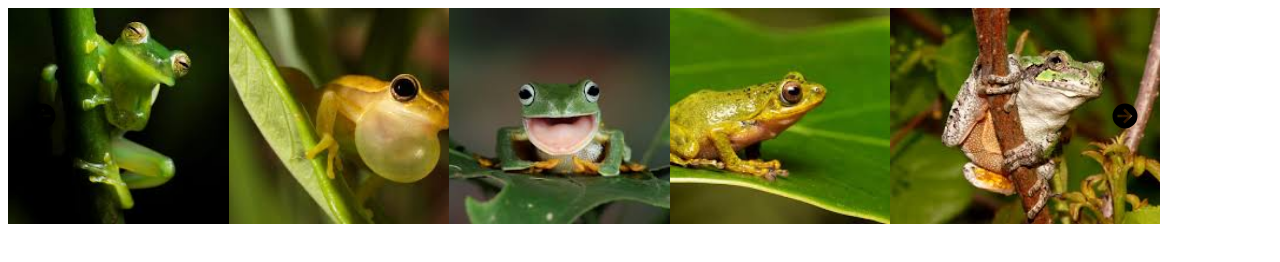
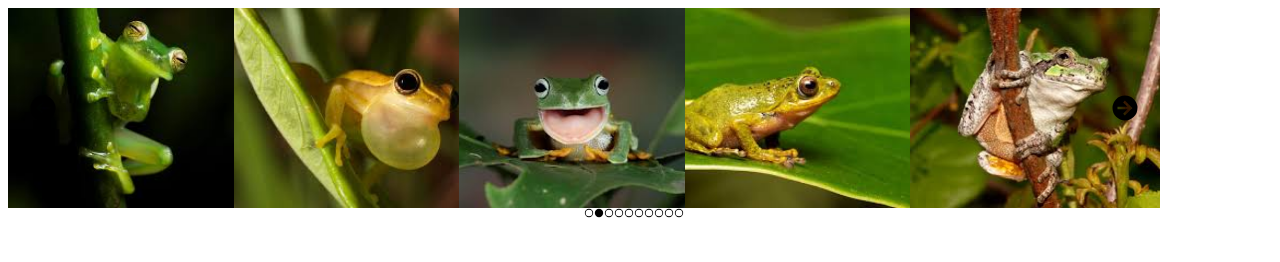
Before and after one commit to Jennyznz/image-carousel, a plain HTML site: page index.html in a window 1280 px wide. Both pictures are taken after a click on the picture 43 px from the left and 116 px from the top of the page. Drawn offline with Linux system fonts and the light colour scheme.

Commit message:
Add scroll markers

```diff
--- a/index.html
+++ b/index.html
@@ -9,25 +9,37 @@
 <body>
     <div id="img-carousel">
         <div class="slide arrow-slide">
-            <img class="image" src="" alt="">
+            <img class="image" src="" alt="image">
             <div class="prev">
-                <img class="arrow" id="left" src="./assets/arrow-left-circle.svg" alt="">
+                <img class="arrow" id="left" src="./assets/arrow-left-circle.svg" alt="left arrow">
             </div>
         </div>
         <div class="slide">
-            <img class="image" src="" alt="">
+            <img class="image" src="" alt="image">
         </div>
         <div class="slide">
-            <img class="image" src="" alt="">
+            <img class="image" src="" alt="image">
         </div>
         <div class="slide">
-            <img class="image" src="" alt="">
+            <img class="image" src="" alt="image">
         </div>
         <div class="slide arrow-slide">
-            <img class="image" src="" alt="">
+            <img class="image" src="" alt="image">
             <div class="next">
-                <img class="arrow" id="right" src="./assets/arrow-right-circle.svg" alt="">
+                <img class="arrow" id="right" src="./assets/arrow-right-circle.svg" alt="right arrow">
             </div>
+        </div>
+        <div id="dot-container">
+            <img src="./assets/circle-outline.svg" alt="dot navigation">
+            <img src="./assets/circle-outline.svg" alt="dot navigation">
+            <img src="./assets/circle.svg" alt="dot navigation">
+            <img src="./assets/circle-outline.svg" alt="dot navigation">
+            <img src="./assets/circle-outline.svg" alt="dot navigation">
+            <img src="./assets/circle-outline.svg" alt="dot navigation">
+            <img src="./assets/circle-outline.svg" alt="dot navigation">
+            <img src="./assets/circle-outline.svg" alt="dot navigation">
+            <img src="./assets/circle-outline.svg" alt="dot navigation">
+            <img src="./assets/circle-outline.svg" alt="dot navigation">
         </div>
     </div>
     <script src="main.js"></script>
--- a/main.js
+++ b/main.js
@@ -18,6 +18,7 @@ function displaySlides() {
     const slides = document.querySelectorAll('.slide');
 
     slides.forEach((slide, index )=> {  // There are less slides than gallery items
+        // Display images starting at the front of the gallery
         const img = slide.querySelector('img');
         img.src = gallery[index];
     });
@@ -34,6 +35,7 @@ function prevSlide() {
     gallery.unshift(last);
 
     displaySlides();
+    prevDot();
 }
 
 const nextBtn = document.getElementById('right');
@@ -47,4 +49,54 @@ function nextSlide() {
     gallery.push(first);
 
     displaySlides();
+    nextDot();
 }
+
+function prevDot() {
+    const dotContainer = document.getElementById('dot-container');
+    const allDots = dotContainer.querySelectorAll('img');
+
+    for (let i = 0; i < allDots.length; i++) {
+        if (allDots[i].src.includes('circle.svg')) {
+            allDots[i].src = './assets/circle-outline.svg';
+
+            // Shift "current" dot
+            if (i > 0) {
+                const nextDot = allDots[i - 1];
+                nextDot.src = './assets/circle.svg';
+
+            // Loop to last element
+            } else if (i === 0) {
+                const nextDot = allDots[allDots.length - 1];
+                nextDot.src = './assets/circle.svg';
+            }
+            break;
+        }
+    }
+}
+
+function nextDot() {
+    const dotContainer = document.getElementById('dot-container');
+    const allDots = dotContainer.querySelectorAll('img');
+
+    for (let i = 0; i < allDots.length; i++) {
+        if (allDots[i].src.includes('circle.svg')) {
+            allDots[i].src = './assets/circle-outline.svg';
+
+            const endOfArr = allDots.length - 1;
+
+
+            // Shift "current" dot
+            if (i < endOfArr) {
+                const nextDot = allDots[i + 1];
+                nextDot.src = './assets/circle.svg';
+
+            // Loop to first element
+            } else if (i === endOfArr) {
+                const nextDot = allDots[0];
+                nextDot.src = './assets/circle.svg';
+            }
+            break;
+        }
+    }
+}
--- a/styles.css
+++ b/styles.css
@@ -1,15 +1,17 @@
 #img-carousel {
-    width: 90vw;
+    --img-carousel-width: 90vw;
+
+    width: var(--img-carousel-width);
     height: 30vh;
     display: grid;
     grid-auto-flow: column;
     grid-template-columns: 1fr 1fr 1fr 1fr;
-
+    position: relative;
 }
 
 img {
     --img-width: 100%;
-    --img-height: 90%;
+    --img-height: 200px;
 
     width: var(--img-width);
     height: var(--img-height);
@@ -36,3 +38,18 @@ img {
 .arrow#right {
     right: 20px;
 }
+
+#dot-container {
+    display: flex;
+    height: 20px;
+    width: auto;
+
+    position: absolute;
+    bottom: 20px;
+    left: calc(var(--img-carousel-width) / 2);
+}
+
+#dot-container img {
+    height: 10px;
+    width: auto;
+}
```
Also changed, not shown: assets/circle-outline.svg (added), assets/circle.svg (added).
